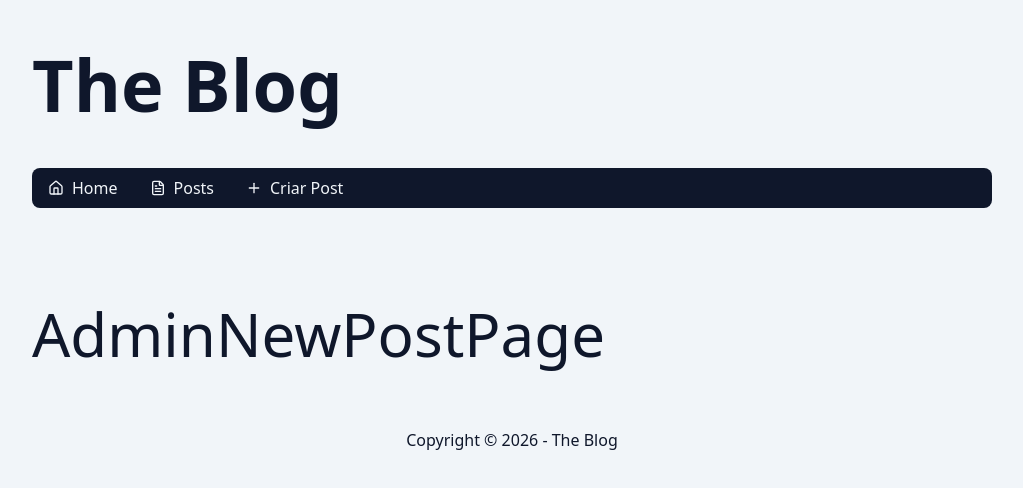
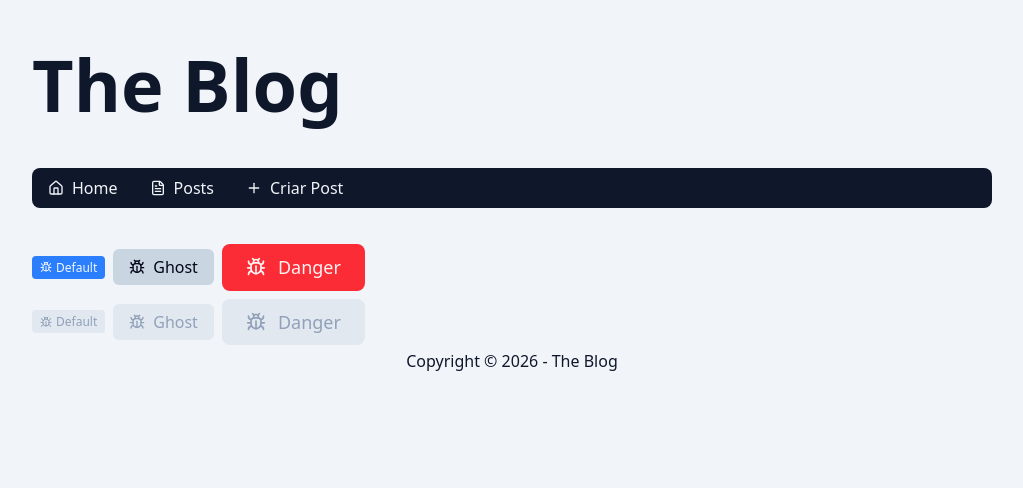
Before and after one commit to matheusjbk/blog-nextjs, a Next.js app: page /admin/post/new in a window 1280 px wide. Shown: the top 488 px of the page, without its empty margins (128-1151 px from the left). Built offline with nearby package versions, Linux system fonts and the light colour scheme.

Commit message:
feat: adding button component

```diff
--- a/src/app/admin/post/new/page.tsx
+++ b/src/app/admin/post/new/page.tsx
@@ -1,7 +1,61 @@
+import { Button } from "@/components/Button";
+import { BugIcon } from "lucide-react";
+
 export default async function AdminNewPostPage() {
   return (
-    <div>
-      <h1 className="py-16 text-6xl">AdminNewPostPage</h1>
-    </div>
+    <>
+      <div className="flex gap-2 py-1 items-center">
+        <Button
+          color="default"
+          size="sm"
+        >
+          <BugIcon />
+          Default
+        </Button>
+
+        <Button
+          color="ghost"
+          size="md"
+        >
+          <BugIcon />
+          Ghost
+        </Button>
+
+        <Button
+          color="danger"
+          size="lg"
+        >
+          <BugIcon />
+          Danger
+        </Button>
+      </div>
+
+      <div className="flex gap-2 py-1 items-center">
+        <Button
+          color="default"
+          size="sm"
+          disabled
+        >
+          <BugIcon />
+          Default
+        </Button>
+        <Button
+          color="ghost"
+          size="md"
+          disabled
+        >
+          <BugIcon />
+          Ghost
+        </Button>
+        <Button
+          color="danger"
+          size="lg"
+          disabled
+        >
+          <BugIcon />
+          Danger
+        </Button>
+      </div>
+    </>
   );
 }
--- a/src/components/Button/index.tsx
+++ b/src/components/Button/index.tsx
@@ -8,24 +8,23 @@ type ButtonProps = {
 
 export function Button({ color, size, ...props }: ButtonProps) {
   const buttonColors: Record<ButtonColors, string> = {
-    default: "bg-blue-500 text-blue-50 hover:bg-blue-600 rounded-md transition",
-    ghost:
-      "bg-slate-300 text-slate-950 hover:bg-slate-400 rounded-md transition",
-    danger: "bg-red-500 text-red-50 hover:bg-red-600 rounded-md transition",
+    default: "bg-blue-500 text-blue-50 hover:bg-blue-600 ",
+    ghost: "bg-slate-300 text-slate-950 hover:bg-slate-400 ",
+    danger: "bg-red-500 text-red-50 hover:bg-red-600 ",
   };
 
   const buttonSizes: Record<ButtonSizes, string> = {
-    sm: "",
-    md: "",
-    lg: "",
+    sm: "text-xs/tight py-1 px-2 rounded-sm [&_svg]:w-3 [&_svg]:h-3 gap-1",
+    md: "text-base/tight py-2 px-4 rounded-md [&_svg]:w-4 [&_svg]:h-4 gap-2",
+    lg: "text-lg/tight py-3 px-6 rounded-lg [&_svg]:w-5 [&_svg]:h-5 gap-3",
   };
 
-  const buttonClasses = `${buttonColors[color]} ${buttonSizes[size]}`;
+  const buttonClasses = `${buttonColors[color]} ${buttonSizes[size]} flex items-center justify-center transition cursor-pointer disabled:bg-slate-200 disabled:text-slate-400 disabled:cursor-not-allowed ${props.className}`;
 
   return (
     <button
+      {...props}
       className={buttonClasses}
-      {...props}
     />
   );
 }
--- a/src/components/Dialog/index.tsx
+++ b/src/components/Dialog/index.tsx
@@ -1,3 +1,5 @@
+import { Button } from "../Button";
+
 type DialogProps = {
   isVisible?: boolean;
   title: string;
@@ -44,21 +46,23 @@ export function Dialog({
         </h3>
         <div id="dialog-description">{content}</div>
         <div className="flex items-center justify-around">
-          <button
-            className="flex items-center justify-center bg-slate-300 text-slate-950 hover:bg-slate-400 rounded-md transition py-2 px-4 cursor-pointer disabled:text-slate-600 disabled:bg-slate-300 disabled:cursor-not-allowed"
+          <Button
+            color="ghost"
+            size="md"
             autoFocus
             onClick={handleCancel}
             disabled={disabled}
           >
             Cancelar
-          </button>
-          <button
-            className="flex items-center justify-center bg-blue-500 text-blue-50 hover:bg-blue-600 rounded-md transition py-2 px-4 cursor-pointer disabled:text-slate-600 disabled:bg-slate-300 disabled:cursor-not-allowed"
+          </Button>
+          <Button
+            color="default"
+            size="md"
             onClick={onConfirm}
             disabled={disabled}
           >
             Confirmar
-          </button>
+          </Button>
         </div>
       </div>
     </div>
```
